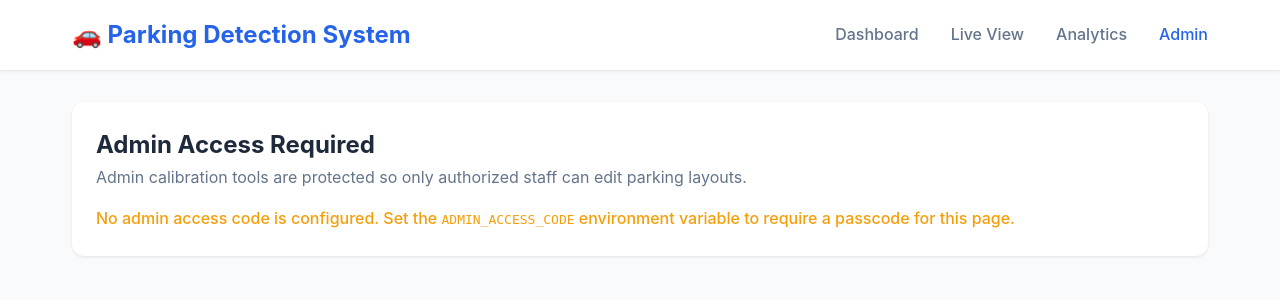
After one commit to KokiichiiCoding/SPOTection, a Flask app: template flaskweb/templates/admin_locked.html in a window 1280 px wide. The commit adds this page. Shown: the top 300 px of the page. Run offline with Flask 3, Linux system fonts and the light colour scheme; the template is opened without the code that fills it, so the values that code supplies are empty.

```diff
--- a/flaskweb/app.py
+++ b/flaskweb/app.py
@@ -1,4 +1,4 @@
-from flask import Flask, render_template, jsonify, request, send_from_directory
+from flask import Flask, render_template, jsonify, request, send_from_directory, redirect, make_response
 from flask_cors import CORS
 import os
 import json
@@ -56,6 +56,8 @@ CAMERA_URL = os.getenv(
 
 CAMERA_TIMEOUT = int(os.getenv('CAMERA_TIMEOUT', '10'))  # seconds
 CAMERA_MAX_RETRIES = int(os.getenv('CAMERA_MAX_RETRIES', '3'))
+CAMERA_ORIENTATION = os.getenv('CAMERA_ORIENTATION', 'auto')
+ADMIN_ACCESS_CODE = os.getenv('ADMIN_ACCESS_CODE')
 
 # Validate camera source
 VALID_SOURCES = ['placeholder', 'webcam', 'http_mjpeg', 'http_snapshot', 'rtsp', 'hls', 'webpage']
@@ -72,13 +74,19 @@ if CAMERA_SOURCE in ['http_mjpeg', 'http_snapshot', 'rtsp', 'hls', 'webpage'] an
 
 # Initialize camera feed with enhanced configuration
 logger.info(f"Initializing camera: source={CAMERA_SOURCE}, timeout={CAMERA_TIMEOUT}s, retries={CAMERA_MAX_RETRIES}")
+camera_options = {
+    'timeout': CAMERA_TIMEOUT,
+    'max_retries': CAMERA_MAX_RETRIES,
+    'orientation': CAMERA_ORIENTATION
+}
+
 if CAMERA_URL:
     # Mask sensitive parts of URL in logs
     display_url = CAMERA_URL[:50] + '...' if len(CAMERA_URL) > 50 else CAMERA_URL
     logger.info(f"Camera URL: {display_url}")
-    camera = create_camera_feed(CAMERA_SOURCE, CAMERA_URL)
+    camera = create_camera_feed(CAMERA_SOURCE, CAMERA_URL, **camera_options)
 else:
-    camera = create_camera_feed(CAMERA_SOURCE)
+    camera = create_camera_feed(CAMERA_SOURCE, **camera_options)
 
 # Log camera initialization status
 camera_info = camera.get_info()
@@ -95,41 +103,83 @@ elif camera_info.get('health') == 'healthy':
 # Mock data for alpha testing (replace with actual ML model integration)
 parking_data = {
     'lot_id': 'LOT-001',
-    'total_spaces': 50,
-    'available_spaces': 23,
-    'occupied_spaces': 27,
+    'total_spaces': 0,
+    'available_spaces': 0,
+    'occupied_spaces': 0,
     'last_updated': datetime.now().isoformat(),
-    'spaces': []
+    'spaces': [],
+    'is_calibrated': False,
+    'calibrated_at': None
 }
 
 # Load calibration data if exists
 def load_calibration():
-    """Load calibration data from file"""
+    """Load calibration data and metadata from file"""
     config_file = 'config.json'
     if os.path.exists(config_file):
         try:
             with open(config_file, 'r') as f:
                 config = json.load(f)
-                if 'calibration_data' in config:
-                    return config['calibration_data']
+                return config.get('calibration_data', []), config.get('calibration_timestamp')
         except Exception as e:
             print(f"Error loading calibration: {e}")
-    return []
+    return [], None
+
+
+def apply_calibration(calibration_spaces, calibrated_at=None):
+    """Update in-memory parking data using calibration info"""
+    global parking_data
+
+    total_spaces = len(calibration_spaces)
+    available_count = sum(1 for space in calibration_spaces if space.get('status', 'available') != 'occupied')
+    available_count = min(available_count, total_spaces)
+
+    parking_data['spaces'] = calibration_spaces
+    parking_data['total_spaces'] = total_spaces
+    parking_data['available_spaces'] = available_count
+    parking_data['occupied_spaces'] = max(0, total_spaces - available_count)
+    parking_data['is_calibrated'] = total_spaces > 0
+    parking_data['calibrated_at'] = calibrated_at
+    parking_data['last_updated'] = datetime.now().isoformat()
+
+
+def has_admin_access():
+    """Check whether the current request is authorized for admin actions"""
+    if not ADMIN_ACCESS_CODE:
+        return True
+
+    provided = (
+        request.cookies.get('admin_code')
+        or request.headers.get('X-Admin-Code')
+        or request.args.get('admin_code')
+    )
+    return provided == ADMIN_ACCESS_CODE
+
+
+def admin_lock_screen(error_message=None):
+    """Render the admin lock screen"""
+    status_code = 403 if ADMIN_ACCESS_CODE else 200
+    return (
+        render_template(
+            'admin_locked.html',
+            admin_enabled=bool(ADMIN_ACCESS_CODE),
+            error_message=error_message
+        ),
+        status_code
+    )
+
 
 # Initialize parking spaces from calibration or create empty list
-calibration_data = load_calibration()
+calibration_data, calibration_timestamp = load_calibration()
 if calibration_data:
-    parking_data['spaces'] = calibration_data
-    parking_data['total_spaces'] = len(calibration_data)
+    apply_calibration(calibration_data, calibration_timestamp)
     print(f"✅ Loaded {len(calibration_data)} calibrated parking spaces")
 else:
-    # Initialize mock parking spaces without polygons
-    for i in range(50):
-        parking_data['spaces'].append({
-            'id': f'SPACE-{i+1:03d}',
-            'status': 'available' if i < 23 else 'occupied',
-            'polygon': []  # Empty - will be filled by calibration
-        })
+    parking_data['spaces'] = []
+    parking_data['total_spaces'] = 0
+    parking_data['available_spaces'] = 0
+    parking_data['occupied_spaces'] = 0
+    parking_data['is_calibrated'] = False
     print("⚠️ No calibration data found. Please calibrate spaces in /admin")
 
 # Background thread to simulate real-time updates
@@ -137,11 +187,15 @@ def update_parking_data():
     """Simulate periodic updates from ML model"""
     while True:
         time.sleep(5)  # Update every 5 seconds
+        if not parking_data.get('is_calibrated') or parking_data['total_spaces'] == 0:
+            continue
+
         # TODO: Replace with actual ML model detection
         import random
-        available = random.randint(15, 35)
+        total_spaces = parking_data['total_spaces']
+        available = random.randint(0, total_spaces)
         parking_data['available_spaces'] = available
-        parking_data['occupied_spaces'] = 50 - available
+        parking_data['occupied_spaces'] = total_spaces - available
         parking_data['last_updated'] = datetime.now().isoformat()
 
 # Start background thread
@@ -172,7 +226,24 @@ def analytics():
 @app.route('/admin')
 def admin():
     """Admin panel - UC-002: Calibrate, UC-005: Configure"""
+    if not has_admin_access():
+        return admin_lock_screen()
     return render_template('admin.html')
+
+
+@app.route('/admin/unlock', methods=['POST'])
+def admin_unlock():
+    """Simple passcode gate for admin access"""
+    if not ADMIN_ACCESS_CODE:
+        return redirect('/admin')
+
+    code = request.form.get('code', '')
+    if code == ADMIN_ACCESS_CODE:
+        response = make_response(redirect('/admin'))
+        response.set_cookie('admin_code', code, max_age=3600, httponly=True, samesite='Lax')
+        return response
+
+    return admin_lock_screen('Invalid access code')
 
 # API Endpoints
 @app.route('/api/parking/status', methods=['GET'])
@@ -224,6 +295,8 @@ def config():
         })
 
     elif request.method == 'POST':
+        if not has_admin_access():
+            return jsonify({'error': 'Admin access required'}), 403
         data = request.json
 
         # If calibration data is being saved, update parking_data
@@ -232,21 +305,11 @@ def config():
             calibration_spaces = data['calibration_data']
 
             # Update parking data with calibrated spaces
-            parking_data['spaces'] = calibration_spaces
-            parking_data['total_spaces'] = len(calibration_spaces)
+            timestamp = data.get('timestamp', datetime.now().isoformat())
+            for space in calibration_spaces:
+                space.setdefault('status', 'available')
 
-            # Randomly assign status for demo (in production, this comes from ML detection)
-            import random
-            available_count = 0
-            for space in parking_data['spaces']:
-                if 'status' not in space:
-                    space['status'] = 'available' if random.random() > 0.5 else 'occupied'
-                if space['status'] == 'available':
-                    available_count += 1
-
-            parking_data['available_spaces'] = available_count
-            parking_data['occupied_spaces'] = len(calibration_spaces) - available_count
-
+            apply_calibration(calibration_spaces, timestamp)
             print(f"✅ Saved {len(calibration_spaces)} calibrated parking spaces")
 
         # Save to file
@@ -260,6 +323,8 @@ def config():
 
         # Merge with existing config
         existing_config.update(data)
+        if 'calibration_data' in data:
+            existing_config['calibration_timestamp'] = timestamp
 
         with open(config_file, 'w') as f:
             json.dump(existing_config, f, indent=2)
--- a/flaskweb/static/css/style.css
+++ b/flaskweb/static/css/style.css
@@ -70,6 +70,27 @@ body {
     max-width: 1200px;
     margin: 2rem auto;
     padding: 0 2rem;
+}
+
+.hidden {
+    display: none !important;
+}
+
+.notice-card {
+    border-radius: 12px;
+    padding: 1.5rem;
+    background: #fff7ed;
+    border: 1px solid rgba(234, 179, 8, 0.4);
+    box-shadow: 0 1px 3px rgba(0, 0, 0, 0.1);
+}
+
+.notice-card h3 {
+    margin-bottom: 0.5rem;
+    color: var(--warning-color);
+}
+
+.notice-card p {
+    color: var(--text-secondary);
 }
 
 /* Header */
--- /dev/null
+++ b/flaskweb/templates/admin_locked.html
@@ -0,0 +1,46 @@
+<!DOCTYPE html>
+<html lang="en">
+<head>
+    <meta charset="UTF-8">
+    <meta name="viewport" content="width=device-width, initial-scale=1.0">
+    <title>Admin Access Required - Parking Detection System</title>
+    <link rel="stylesheet" href="/static/css/style.css">
+</head>
+<body>
+    <nav class="navbar">
+        <div class="nav-container">
+            <h1>🚗 Parking Detection System</h1>
+            <div class="nav-links">
+                <a href="/">Dashboard</a>
+                <a href="/live">Live View</a>
+                <a href="/analytics">Analytics</a>
+                <a href="/admin" class="active">Admin</a>
+            </div>
+        </div>
+    </nav>
+
+    <div class="container">
+        <div class="content-section">
+            <h2>Admin Access Required</h2>
+            <p style="color: var(--text-secondary); margin-bottom: 1rem;">
+                Admin calibration tools are protected so only authorized staff can edit parking layouts.
+            </p>
+            {% if admin_enabled %}
+            <form method="POST" action="/admin/unlock" style="display: flex; gap: 1rem; flex-wrap: wrap;">
+                <input type="password" name="code" placeholder="Enter admin access code" required
+                       style="flex: 1; min-width: 220px; padding: 0.75rem; border-radius: 8px; border: 1px solid var(--border-color);">
+                <button type="submit" class="btn btn-primary" style="padding: 0.75rem 1.5rem;">Unlock Admin Tools</button>
+            </form>
+            {% if error_message %}
+            <p style="color: var(--danger-color); margin-top: 1rem;">{{ error_message }}</p>
+            {% endif %}
+            {% else %}
+            <p style="color: var(--warning-color); font-weight: 500;">
+                No admin access code is configured. Set the <code>ADMIN_ACCESS_CODE</code> environment variable
+                to require a passcode for this page.
+            </p>
+            {% endif %}
+        </div>
+    </div>
+</body>
+</html>
```
Also changed, not shown: flaskweb/camera_manager.py (+89 -8 lines), flaskweb/templates/index.html (+42 -2 lines), src/core/detection_system.py (+22 -2 lines), src/core/live_camera_system.py (+33 -3 lines), src/utils/image_enhancer.py (added, +70 -0 lines), README.md, requirements.txt (renamed from flaskweb/requirements.txt).
